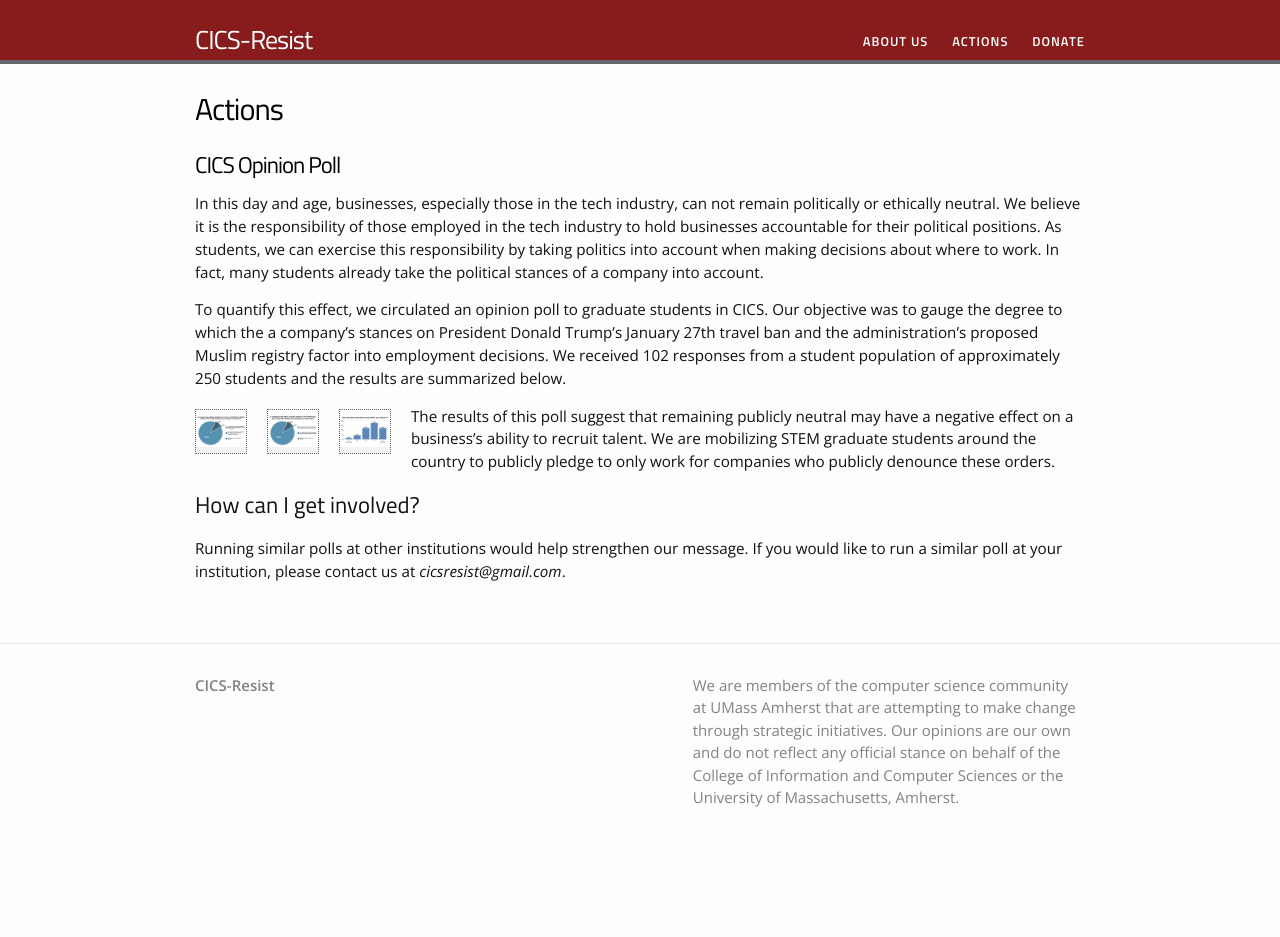
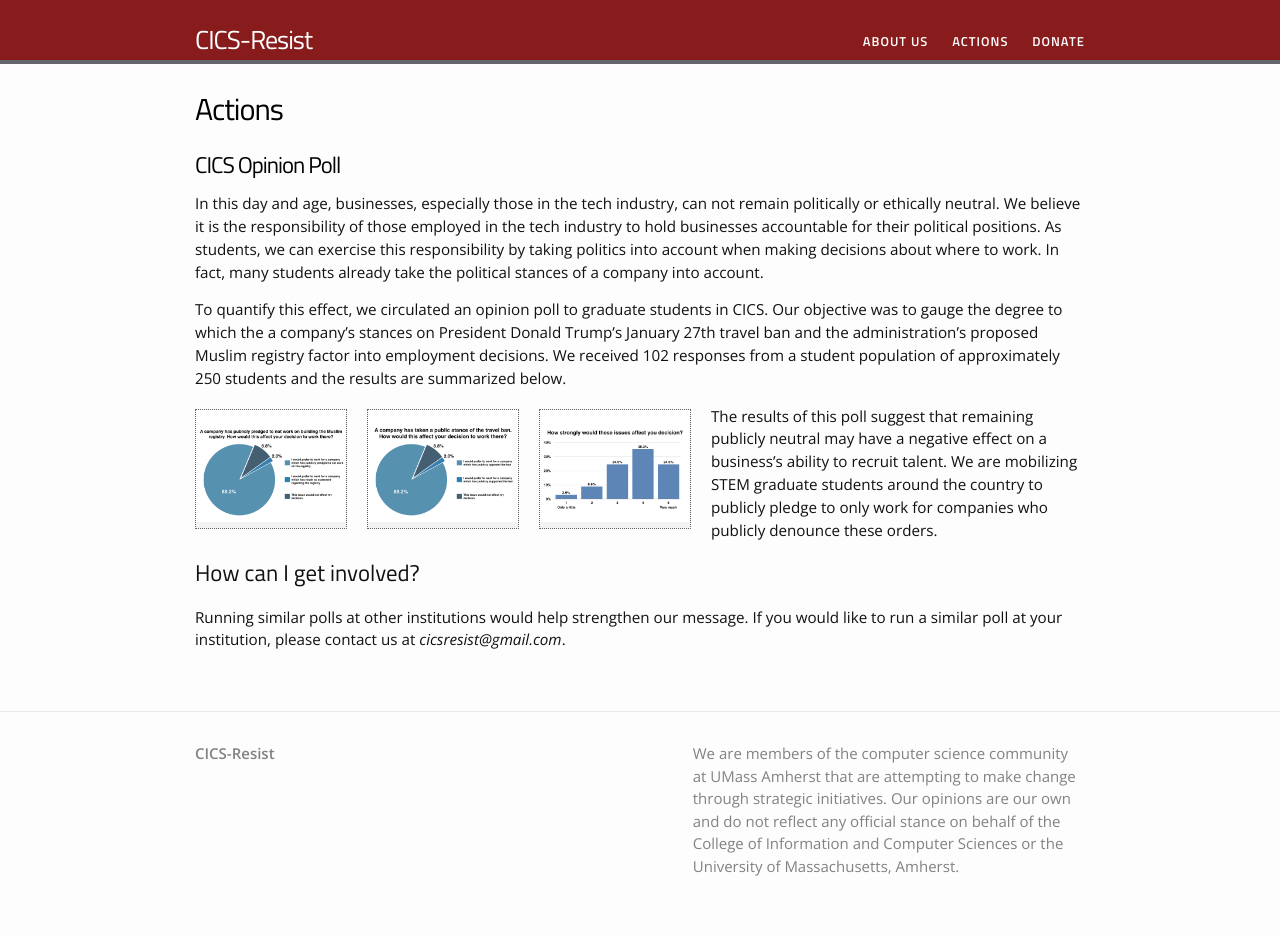
Before and after one commit to cics-resist/cics-resist.github.io, a Jekyll site: the page built from actions.md, in a window 1280 px wide. Built offline with Jekyll 4.4.1, drawn with Linux system fonts in a browser that asks for light colours; before the commit the page ends 900 px from its top, so only the background shows below that.

Commit message:
adjusted layout

```diff
--- a/actions.md
+++ b/actions.md
@@ -10,9 +10,9 @@ In this day and age, businesses, especially those in the tech industry, can not
 
 To quantify this effect, we circulated an opinion poll to graduate students in CICS. Our objective was to gauge the degree to which the a company's stances on President Donald Trump's January 27th travel ban and the administration's proposed Muslim registry factor into employment decisions. We received 102 responses from a student population of approximately 250 students and the results are summarized below.
 
-{% include image.html url="/images/poll_plots.001.jpeg"  width=50 align="left" %}
-{% include image.html url="/images/poll_plots.002.jpeg"  width=50 align="left" %}
-{% include image.html url="/images/poll_plots.003.jpeg"  width=50 align="left" %}
+{% include image.html url="/images/poll_plots.001.jpeg"  width=150 align="left" %}
+{% include image.html url="/images/poll_plots.002.jpeg"  width=150 align="left" %}
+{% include image.html url="/images/poll_plots.003.jpeg"  width=150 align="left" %}
 
 The results of this poll suggest that remaining publicly neutral may have a negative effect on a business's ability to recruit talent. We are mobilizing STEM graduate students around the country to publicly pledge to only work for companies who publicly denounce these orders.
 
```
